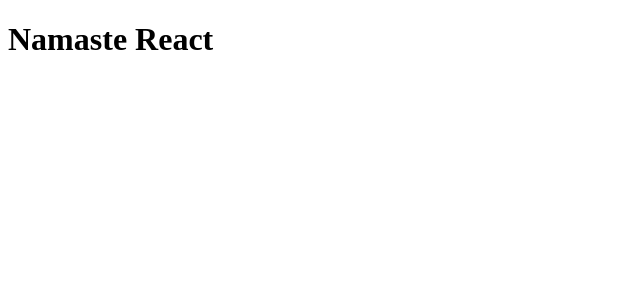
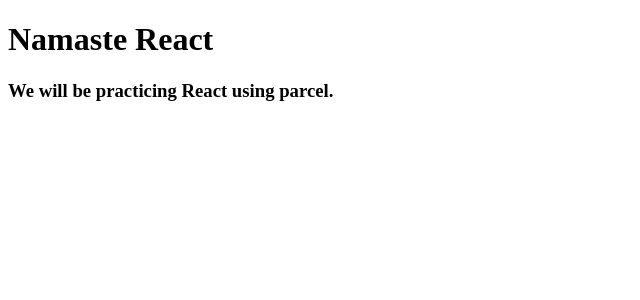
Before and after one commit to amarphule/namaste-react, a React (Vite) app: page / in a window 1280 px wide. Shown: the top 300 px of the page, without its empty margins (0-640 px from the left). Built offline with nearby package versions, Linux system fonts and the light colour scheme.

Commit message:
rendor using jsx

```diff
--- a/App.js
+++ b/App.js
@@ -1,11 +1,24 @@
 import React from "react";
 import ReactDOM from 'react-dom/client'
 
-//React create element without babel
-const heading = React.createElement('h1',{}, "Namaste React")
 
+// React element
+const description = <h3>We will be practicing React using parcel.</h3>
 
+// Reat Componet
+function Title(){
+    return <h1>Namaste React</h1>
+}
 
+// Root React component
+const App = ()=>{
+    return(
+        <div>
+            <Title/>
+            {description}
+        </div>
+    )
+}
 const root = ReactDOM.createRoot(document.getElementById('root'));
 
-root.render(heading)
+root.render(<App/>)
```
